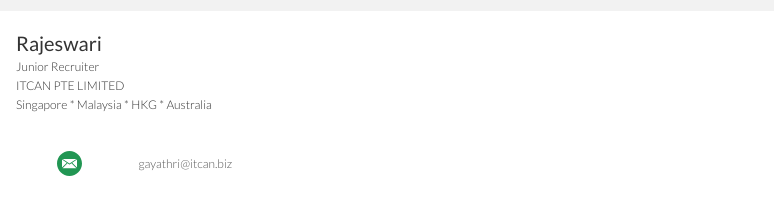
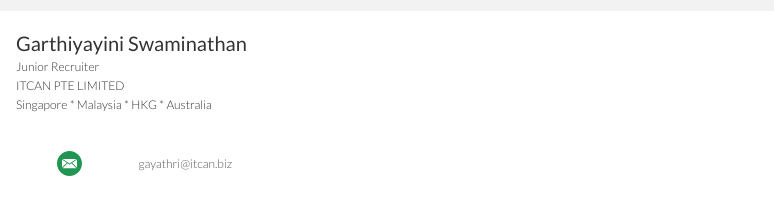
Before and after one commit to ITCANNAMECARD/Garthi, a plain HTML site: page index.html in a window 1280 px wide. Shown: the part 229-437 px from the top of the page, 0-774 px from the left. Drawn offline with Linux system fonts and the light colour scheme; a web font is replaced by a local one.

Commit message:
Update index.html

```diff
--- a/index.html
+++ b/index.html
@@ -25,7 +25,7 @@
 		<div class="container">
 			<div class="row name-title-company">
 				<div class="col is-6">
-					<p class="text-name">Rajeswari</p>
+					<p class="text-name">Garthiyayini Swaminathan</p>
 					<p class="text-title-company">Junior Recruiter</p>
 					<p class="text-title-company">ITCAN PTE LIMITED</p>
 					<p class="text-title-company">Singapore	*	Malaysia	*	HKG	*	Australia
```
